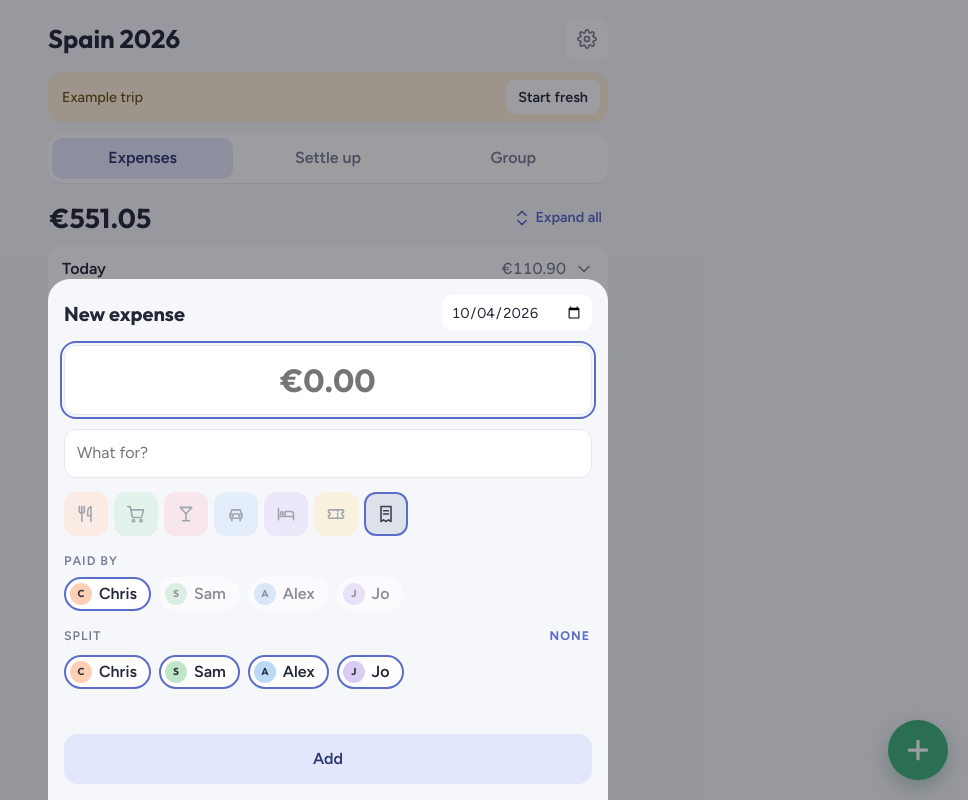
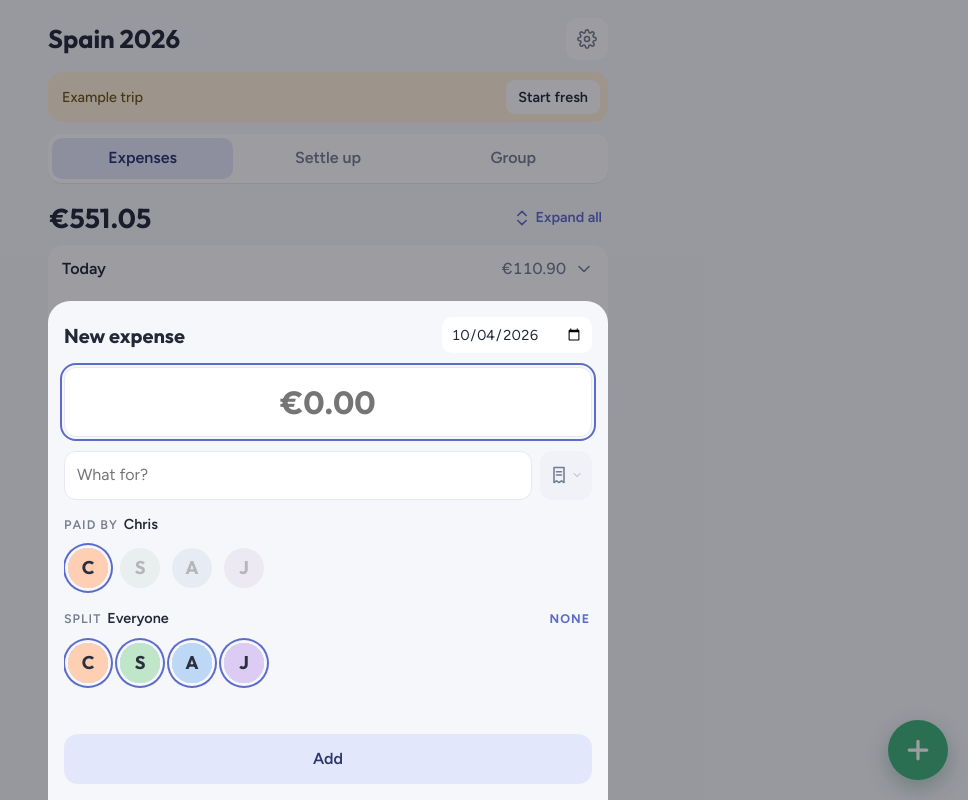
Before and after one commit to theirishkiwi/Holisplit, a plain HTML site: page index.html in a window 1280 px wide. Both pictures are taken after a click on the button 1230 px from the left and 750 px from the top of the page. Shown: the whole page, without its empty margins (312-1280 px from the left). Drawn offline with nearby package versions, Linux system fonts and the light colour scheme.

Commit message:
Add files via upload
Latest

```diff
--- a/index.html
+++ b/index.html
@@ -103,13 +103,24 @@ h2{font:600 .78rem var(--body);text-transform:uppercase;letter-spacing:.08em;col
 
 .scrim{position:fixed;inset:0;background:rgb(10 12 20 / .4);z-index:9;display:flex;align-items:flex-end;justify-content:center}
 .sheet{background:var(--bg);width:100%;max-width:560px;max-height:94%;overflow:auto;border-radius:22px 22px 0 0;padding:16px 16px calc(16px + env(safe-area-inset-bottom,0px));display:flex;flex-direction:column;gap:14px}
+.sheet>*{flex-shrink:0}
+@supports (height:1dvh){.sheet{max-height:94dvh}}
 .sh{display:flex;align-items:center;justify-content:space-between;gap:10px}
 .sh h3{margin:0;font:700 1.25rem var(--display)}
 .sh input{border:0;background:var(--card);border-radius:10px;padding:7px 9px;font-size:.9rem}
 .big{font:700 2rem var(--display)!important;text-align:center;padding:14px!important}
-.cats{display:flex;gap:6px;overflow-x:auto;padding-bottom:2px}
-.cat{border:2px solid transparent;border-radius:12px;width:44px;height:44px;display:grid;place-items:center;flex:none;color:#3a4052;opacity:.45}
-.cat[aria-pressed="true"]{opacity:1;border-color:var(--accent)}
+.descrow{display:flex;gap:8px;position:relative}
+.descrow input{flex:1;min-width:0}
+.catbtn{border:0;border-radius:12px;width:52px;display:flex;align-items:center;justify-content:center;gap:2px;flex:none;color:#3a4052}
+.catbtn.none{background:var(--tile);color:var(--muted)}
+.catbtn .caret{width:12px;height:12px;transform:rotate(90deg);opacity:.6}
+.catmenu{position:absolute;right:0;top:calc(100% + 6px);background:var(--card);border-radius:16px;box-shadow:0 12px 32px rgb(10 14 30 / .2);padding:8px;display:grid;grid-template-columns:repeat(4,46px);gap:6px;z-index:5}
+.cat{border:2px solid transparent;border-radius:12px;width:46px;height:46px;display:grid;place-items:center;color:#3a4052}
+.cat[aria-pressed="true"]{border-color:var(--accent)}
+.pick{display:flex;gap:12px;overflow-x:auto;padding:6px 4px;scrollbar-width:none}
+.pa{border:0;background:none;padding:0;border-radius:50%;flex:none;opacity:.32;filter:saturate(.5);transition:opacity .12s}
+.pa[aria-pressed="true"]{opacity:1;filter:none;box-shadow:0 0 0 3px var(--bg),0 0 0 5px var(--accent)}
+.lbl em{font-style:normal;color:var(--fg);text-transform:none;letter-spacing:0;font-size:.9rem;margin-left:6px}
 .lbl{display:flex;justify-content:space-between;align-items:center;font-size:.78rem;text-transform:uppercase;letter-spacing:.08em;color:var(--muted);font-weight:600;margin-bottom:-6px}
 .lbl button{background:none;border:0;color:var(--accent);font-weight:700;font-size:.78rem;letter-spacing:.08em;text-transform:uppercase;padding:2px}
 .chips{display:flex;flex-wrap:wrap;gap:8px}
@@ -199,7 +210,8 @@ const CAT_RX={
   stay:/hotel|airbnb|villa|apartment|hostel|room|stay|accommodation/i,
   activity:/ticket|boat|tour|museum|entry|excursion|golf|surf|kayak|show|beach|spa|park/i
 };
-const guessCat=d=>CATS.find(c=>CAT_RX[c]&&CAT_RX[c].test(d))||'other';
+const matchCat=d=>CATS.find(c=>CAT_RX[c]&&CAT_RX[c].test(d));
+const guessCat=d=>matchCat(d)||'other';
 
 function sample(){
   const P=['Chris','Sam','Alex','Jo'].map((n,i)=>({id:uid(),name:n,c:i,u:now()}));
@@ -396,24 +408,29 @@ $('#add').onclick=()=>{if(!people().length){tab='ppl';render();$('#pmsg').textCo
 function openSheet(ex){
   const P=people(),isNew=!ex;
   const lastPayer=P.some(p=>p.id===S.lastPayer)?S.lastPayer:P[0].id;
-  const f={cat:ex?.cat||'other',catSet:!!ex,paidBy:ex?.paidBy||lastPayer,for:new Set(ex?.for||P.map(p=>p.id))};
+  /* cat: null = not chosen yet (grey); guessed from the description until the user picks one */
+  const f={cat:ex?.cat||null,catSet:!!ex,menu:false,paidBy:ex?.paidBy||lastPayer,for:new Set(ex?.for||P.map(p=>p.id))};
   const sc=$('#scrim');sc.hidden=false;
-  const chip=(p,on,attr)=>`<button type="button" class="chip" data-${attr}="${p.id}" aria-pressed="${on}">${av(p.id,'sm')}${esc(p.name)}</button>`;
+  const pa=(p,on,attr)=>`<button type="button" class="pa" data-${attr}="${p.id}" aria-pressed="${on}" aria-label="${esc(p.name)}">${av(p.id,'lg')}</button>`;
   const draw=()=>{
-    const n=f.for.size,a=toPence($('#famt').value);
-    $('#cats').innerHTML=CATS.map(c=>`<button type="button" class="cat" data-cat="${c}" aria-pressed="${c===f.cat}" aria-label="${c}" style="background:${CAT_COL[c]}">${ico('c-'+c)}</button>`).join('');
-    $('#paidChips').innerHTML=P.map(p=>chip(p,p.id===f.paidBy,'paid')).join('');
-    $('#forChips').innerHTML=P.map(p=>chip(p,f.for.has(p.id),'for')).join('');
+    const n=f.for.size,a=toPence($('#famt').value),c=f.cat;
+    const cb=$('#catbtn');cb.className='catbtn'+(c?'':' none');cb.style.background=c?CAT_COL[c]:'';
+    cb.innerHTML=ico('c-'+(c||'other'))+ico('i-chev','i caret');cb.setAttribute('aria-expanded',f.menu);
+    $('#catmenu').hidden=!f.menu;
+    $('#catmenu').innerHTML=CATS.map(k=>`<button type="button" class="cat" data-cat="${k}" aria-pressed="${k===c}" aria-label="${k}" style="background:${CAT_COL[k]}">${ico('c-'+k)}</button>`).join('');
+    $('#paidChips').innerHTML=P.map(p=>pa(p,p.id===f.paidBy,'paid')).join('');
+    $('#forChips').innerHTML=P.map(p=>pa(p,f.for.has(p.id),'for')).join('');
+    $('#paidName').textContent=pname(f.paidBy);
+    $('#forName').textContent=n===P.length?'Everyone':`${n} of ${P.length}`;
     $('#each').textContent=n&&a>0?`${money(Math.round(a/n))} each`:'';
     $('#allBtn').textContent=n===P.length?'None':'All';
   };
   sc.innerHTML=`<form class="sheet" id="eform" role="dialog" aria-label="${isNew?'Add':'Edit'} expense">
     <div class="sh"><h3>${isNew?'New expense':'Edit expense'}</h3><input id="fdate" type="date" value="${ex?.date||today()}" aria-label="Date"></div>
     <input id="famt" class="field big" inputmode="decimal" placeholder="${esc(S.cur)}0.00" value="${ex?(ex.amt/100).toFixed(2):''}" autocomplete="off" aria-label="Amount">
-    <input id="fdesc" class="field" type="text" placeholder="What for?" value="${esc(ex?.desc||'')}" autocomplete="off" aria-label="Description">
-    <div class="cats" id="cats"></div>
-    <div class="lbl">Paid by</div><div class="chips" id="paidChips"></div>
-    <div class="lbl">Split <button type="button" id="allBtn"></button></div><div class="chips" id="forChips"></div>
+    <div class="descrow"><input id="fdesc" class="field" type="text" placeholder="What for?" value="${esc(ex?.desc||'')}" autocomplete="off" aria-label="Description"><button type="button" class="catbtn" id="catbtn" aria-label="Choose icon" aria-haspopup="true"></button><div class="catmenu" id="catmenu" hidden></div></div>
+    <div class="lbl"><span>Paid by<em id="paidName"></em></span></div><div class="pick" id="paidChips"></div>
+    <div class="lbl"><span>Split<em id="forName"></em></span><button type="button" id="allBtn"></button></div><div class="pick" id="forChips"></div>
     <div class="each" id="each"></div>
     <p class="msg" id="emsg"></p>
     <div class="foot">${isNew?'':'<button type="button" class="btn danger" id="del">Delete</button>'}<button class="btn primary">${isNew?'Add':'Save'}</button></div>
@@ -422,7 +439,9 @@ function openSheet(ex){
   let armed=false;
   sc.onclick=e=>{
     if(e.target===sc)return close();
-    const ct=e.target.closest('[data-cat]');if(ct){f.cat=ct.dataset.cat;f.catSet=true;draw();return}
+    if(e.target.closest('#catbtn')){f.menu=!f.menu;draw();return}
+    const ct=e.target.closest('[data-cat]');if(ct){f.cat=ct.dataset.cat;f.catSet=true;f.menu=false;draw();return}
+    if(f.menu&&!e.target.closest('#catmenu')){f.menu=false;draw()}
     const pd=e.target.closest('[data-paid]');if(pd){f.paidBy=pd.dataset.paid;draw();return}
     const fr=e.target.closest('[data-for]');if(fr){const id=fr.dataset.for;f.for.has(id)?f.for.delete(id):f.for.add(id);draw();return}
     if(e.target.id==='allBtn'){f.for.size===P.length?f.for.clear():P.forEach(p=>f.for.add(p.id));draw();return}
@@ -430,12 +449,12 @@ function openSheet(ex){
       ex.del=true;ex.u=now();unsample();save();close();render();toast('Deleted')}
   };
   $('#famt').oninput=draw;
-  $('#fdesc').oninput=e=>{if(!f.catSet){f.cat=guessCat(e.target.value);draw()}};
+  $('#fdesc').oninput=e=>{if(!f.catSet){f.cat=matchCat(e.target.value)||null;draw()}};
   $('#eform').onsubmit=e=>{e.preventDefault();
     const a=toPence($('#famt').value),d=$('#fdesc').value.trim()||'Expense',dt=$('#fdate').value||today();
     if(!(a>0))return $('#emsg').textContent='Enter an amount.';
     if(!f.for.size)return $('#emsg').textContent='Pick who it\'s split between.';
-    const rec={desc:d,amt:a,date:dt,paidBy:f.paidBy,for:[...f.for],cat:f.cat,u:now()};
+    const rec={desc:d,amt:a,date:dt,paidBy:f.paidBy,for:[...f.for],cat:f.cat||'other',u:now()};
     if(isNew)S.expenses.push({id:uid(),...rec});else Object.assign(ex,rec);
     S.lastPayer=f.paidBy;open?.add(dt);
     unsample();save();close();tab='exp';render();toast(isNew?'Added':'Saved');
```
